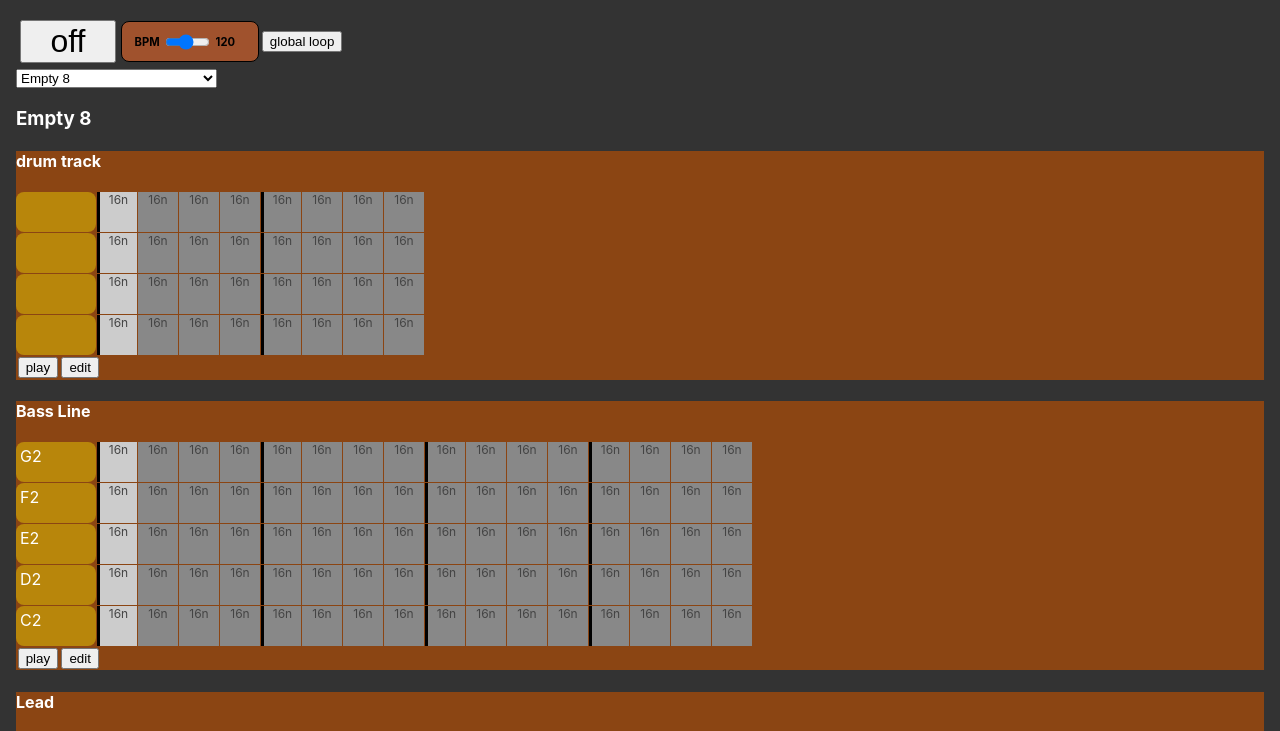
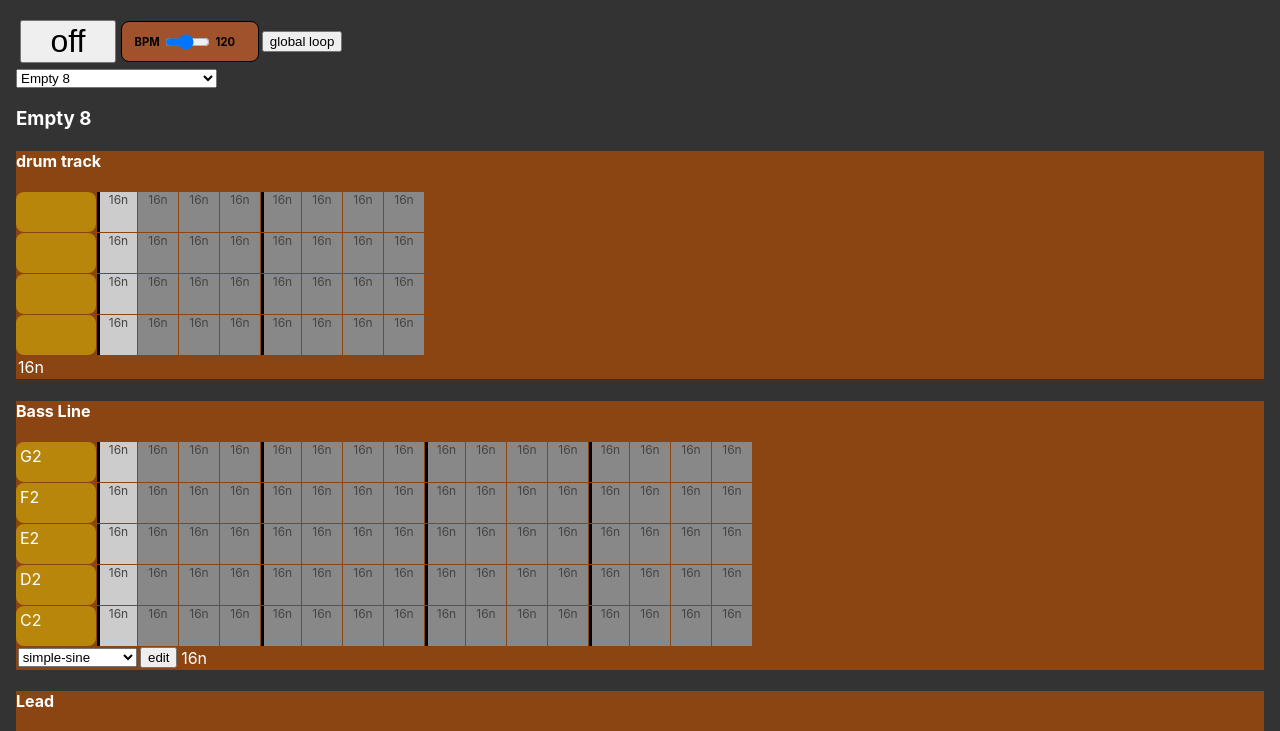
Before and after one commit to joshmarinacci/xp, a React (Create React App) app in the folder synth2/: page / in a window 1280 px wide. Shown: the top 731 px of the page. Built offline with nearby package versions, Linux system fonts and the light colour scheme.

Commit message:
get them all the play together better

```diff
--- a/synth2/src/App.js
+++ b/synth2/src/App.js
@@ -3,7 +3,7 @@ import {useState} from 'react'
 import {SynthEditor} from './editors.jsx'
 import {BPMControl, HBox, PlayPauseButton, SequencerGrid} from './comps.jsx'
 
-import {SequencerGrid2} from './sequencer.jsx'
+import {MultiInstrumentSequencerGrid, SingleInstrumentSequencerGrid} from './sequencer.jsx'
 import {SingleInstrumentSequence, MultiInstrumentSequence, SynthWrapper} from './dataobjects.js'
 import {MakeInstruments, MakePercussionInstruments, STATES} from './presets.js'
 
@@ -53,6 +53,7 @@ function start_global_loop() {
     }
 }
 
+
 function App() {
     const [global_state, set_global_state] = useState(STATES['clear8'])
     const [editing_synth, set_editing_synth] = useState(null)
@@ -68,18 +69,15 @@ function App() {
         </HBox>
         <PresetsLoader onChange={(preset)=>set_global_state(preset)}/>
         <h3>{global_state.name}</h3>
-        <SequencerGrid2
-            data={drum_track}
+        <MultiInstrumentSequencerGrid data={drum_track}
+                                      onEdit={(synth,name) => set_editing_synth(new SynthWrapper(synth, name))}/>
+        <SingleInstrumentSequencerGrid data={bass_steps}
+                                       onEdit={(synth,name) => set_editing_synth(new SynthWrapper(synth, name))}
+                                       availableInstruments={INSTRUMENTS}
         />
-        <SequencerGrid2
-            data={bass_steps}
-            onEdit={data => set_editing_synth(new SynthWrapper(data.synth, data.name))}
-            availableInstruments={INSTRUMENTS}
-        />
-        <SequencerGrid2
-            data={lead_steps}
-            onEdit={data => set_editing_synth(new SynthWrapper(data.synth, data.name))}
-            availableInstruments={INSTRUMENTS}
+        <SingleInstrumentSequencerGrid data={lead_steps}
+                                       onEdit={(synth,name) => set_editing_synth(new SynthWrapper(synth, name))}
+                                       availableInstruments={INSTRUMENTS}
         />
         <div>
             <h3>current synth</h3>
--- a/synth2/src/dataobjects.js
+++ b/synth2/src/dataobjects.js
@@ -111,6 +111,7 @@ class GenericSequence extends EventSource {
         super()
         this.name = name
         this.stepCount = stepCount
+        this.currentStep = 0
     }
     getStepCount() {
         return this.stepCount
@@ -129,9 +130,18 @@ class GenericSequence extends EventSource {
         let count = 0
         return new Loop((time)=>{
             let step = count % this.stepCount
+            this.setCurrentStep(step)
             this.playColumn(step)
             count++
         },'4n').start(0)
+    }
+
+    setCurrentStep(step) {
+        this.currentStep = step
+        this.fire("step",this.currentStep)
+    }
+    getCurrentStep() {
+        return this.currentStep
     }
 }
 export class SingleInstrumentSequence extends GenericSequence {
@@ -184,6 +194,9 @@ export class SingleInstrumentSequence extends GenericSequence {
         this.fire("change",{})
         console.log("set instrument to",this.instrumentName,this.synth)
     }
+    getSynth() {
+        return this.synth
+    }
 }
 
 export class MultiInstrumentSequence extends GenericSequence {
--- a/synth2/src/sequencer.jsx
+++ b/synth2/src/sequencer.jsx
@@ -1,6 +1,5 @@
 import {useEffect, useState} from 'react'
 import {cls2str, HBox, range} from './comps.jsx'
-import {Loop} from 'tone'
 import "./sequencer.css"
 
 function StepCell({row, col, data, active_step}) {
@@ -28,7 +27,6 @@ function StepCell({row, col, data, active_step}) {
     }
     }>{data.getCell(row,col).dur}</div>
 }
-
 function InstrumentSelector({availableInstruments,data}) {
     const [name,sname] = useState(data.getInstrumentName())
     useEffect(() => {
@@ -50,11 +48,8 @@ function InstrumentSelector({availableInstruments,data}) {
         })}
     </select>
 }
-
-export function SequencerGrid2({data, onEdit, availableInstruments}) {
-    const [playing, set_playing] = useState(false)
-    const [loop, set_loop] = useState(null)
-    const [step, set_step] = useState(0)
+function SequenceGrid({data}) {
+    const [step, setStep] = useState(data.getCurrentStep())
     let stepSize = '40px'
     let rowSize = '40px'
     let style = {
@@ -62,49 +57,49 @@ export function SequencerGrid2({data, onEdit, availableInstruments}) {
         gridTemplateColumns: `5rem repeat(${data.getStepCount()},${stepSize})`,
         gridTemplateRows: `repeat(${data.getRowCount()}, ${rowSize})`
     }
-
-    function edit_synth() {
-        onEdit(data)
-    }
-
-    function toggle_sequencer() {
-        if (playing) {
-            set_playing(false)
-            loop.stop()
-        } else {
-            set_playing(true)
-            let count = 0
-            set_loop(new Loop((time) => {
-                let step = count % data.stepCount
-                set_step(step)
-                data.playColumn(step)
-                count++
-            }, '4n').start())
+    useEffect(() => {
+        console.log("rebuilding ")
+        const hand = (step) => {
+            setStep(step)
         }
-    }
-
+        data.on("step",hand)
+        return () => {
+            data.off("step",hand)
+        }
+    })
     let rows = range(data.getRowCount()).map((num, j) => {
         return <>
             <div className={'header'} key={'header' + num}>{data.getRowName(j)}</div>
-            {range(data.stepCount).map((col) => {
+            {range(data.getStepCount()).map((col) => {
                 return <StepCell key={"step" + col} row={j} col={col} data={data}
                                  active_step={step}/>
             })}
         </>
     })
+    return <div style={style} className={'grid'}>
+        {rows}
+    </div>
+}
+export function SingleInstrumentSequencerGrid({data, step, onEdit, availableInstruments}) {
     return <div className={'sequencer'}>
         <h4>{data.name}</h4>
-        <div style={style} className={'grid'}>
-        {rows}
-        </div>
+        <SequenceGrid data={data}/>
         <HBox>
-            {/*<InstrumentSelector*/}
-            {/*    availableInstruments={availableInstruments}*/}
-            {/*    data={data}*/}
-            {/*/>*/}
-            <button onClick={toggle_sequencer}>{playing ? "pause" : "play"}</button>
-            <button onClick={edit_synth}>edit</button>
-            {/*<label>{data.synth.name}</label><label>{data.default_duration}</label>*/}
+            <InstrumentSelector
+                availableInstruments={availableInstruments}
+                data={data}
+            />
+            <button onClick={()=>onEdit(data.getSynth())}>edit</button>
+            <label>{data.default_duration}</label>
         </HBox>
     </div>
 }
+export function MultiInstrumentSequencerGrid({data,onEdit,step}) {
+    return <div className={'sequencer'}>
+        <h4>{data.name}</h4>
+        <SequenceGrid data={data}/>
+        <HBox>
+            <label>{data.default_duration}</label>
+        </HBox>
+    </div>
+}
```
